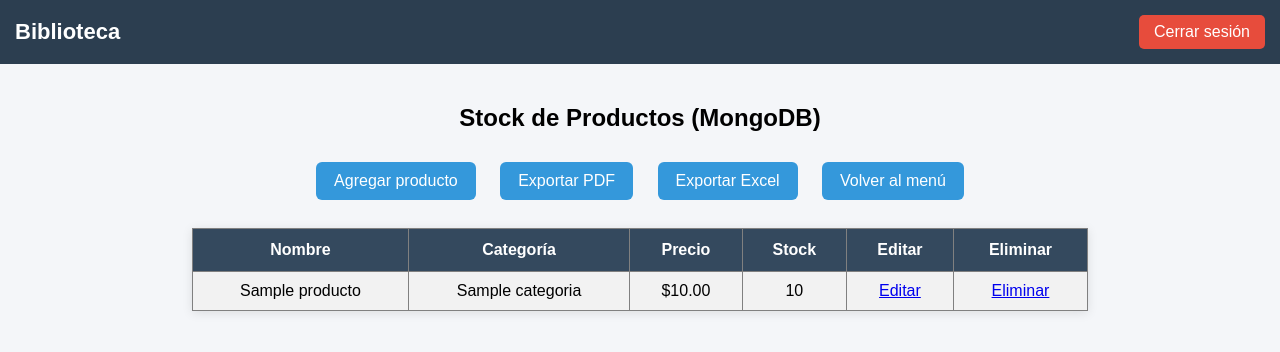
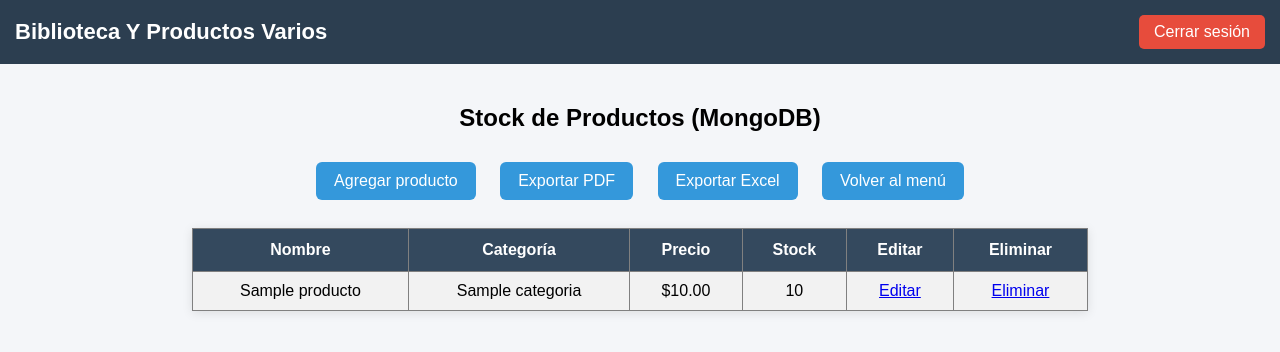
Before and after one commit to sonbaku/biblioteca-flask, a Flask app: page /productos in a window 1280 px wide. Shown: the top 352 px of the page. Run offline with Flask 3, Linux system fonts and the light colour scheme; a database or web service that is not in the repository returns one stand-in record (values such as "Sample title"); some libraries are stand-ins or nearby versions.

Commit message:
Cambia titulo a Biblioteca y Productos Varios

```diff
--- a/templates/menu.html
+++ b/templates/menu.html
@@ -7,7 +7,7 @@
 <body>
 
 <div class="header">
-  <h1>Biblioteca</h1>
+  <h1>Biblioteca Y Productos Varios</h1>
   <a class="logout" href="/logout">Cerrar sesión</a>
 </div>
 
--- a/templates/producto_agregar.html
+++ b/templates/producto_agregar.html
@@ -7,7 +7,7 @@
 <body>
 
 <div class="header">
-  <h1>Biblioteca</h1>
+  <h1>Biblioteca Y Productos Varios</h1>
   <a class="logout" href="/logout">Cerrar sesión</a>
 </div>
 
--- a/templates/producto_editar.html
+++ b/templates/producto_editar.html
@@ -7,7 +7,7 @@
 <body>
 
 <div class="header">
-  <h1>Biblioteca</h1>
+  <h1>Biblioteca Y Productos Varios</h1>
   <a class="logout" href="/logout">Cerrar sesión</a>
 </div>
 
--- a/templates/productos.html
+++ b/templates/productos.html
@@ -7,7 +7,7 @@
 <body>
 
 <div class="header">
-  <h1>Biblioteca</h1>
+  <h1>Biblioteca Y Productos Varios</h1>
   <a class="logout" href="/logout">Cerrar sesión</a>
 </div>
 
```
